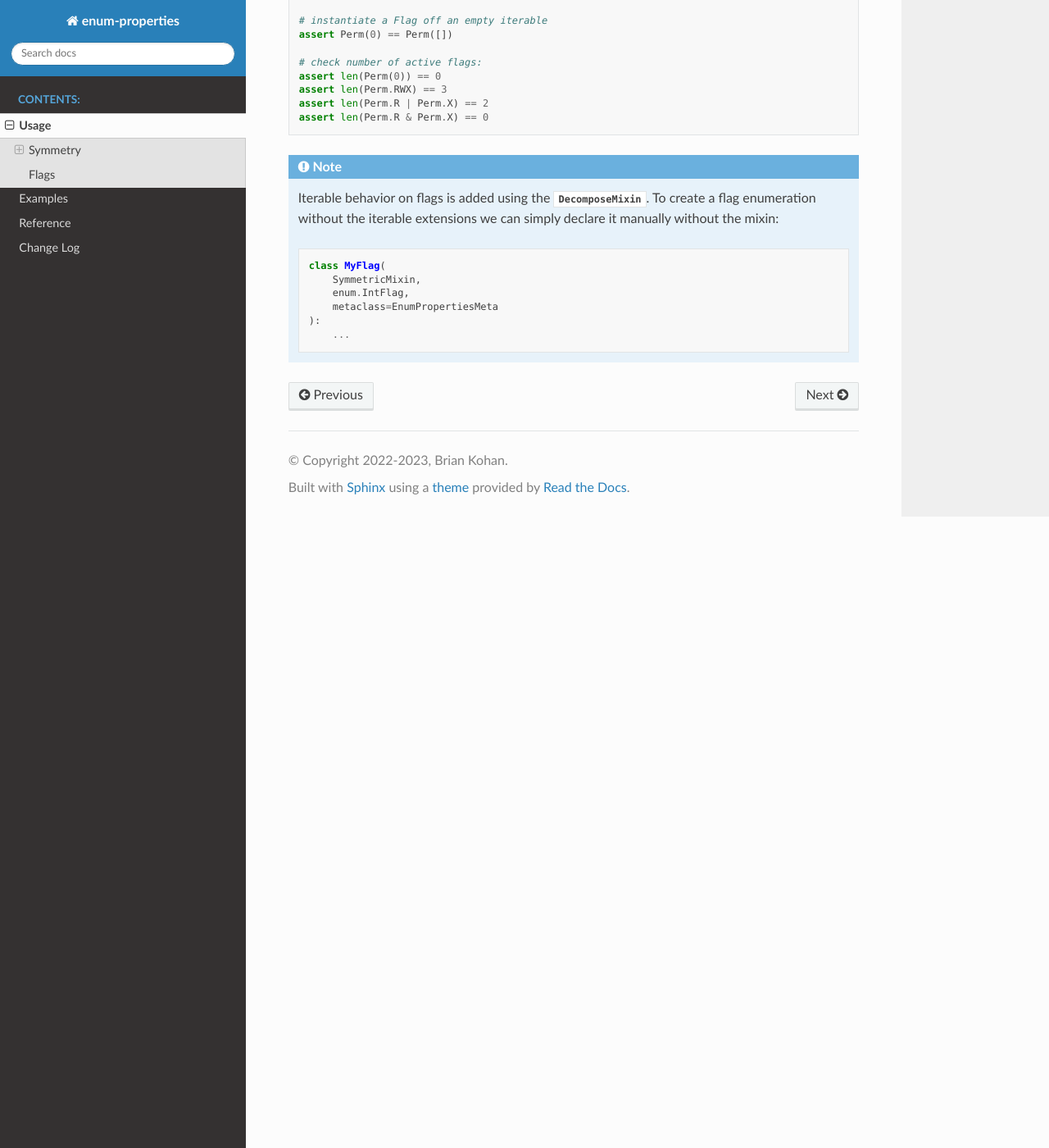
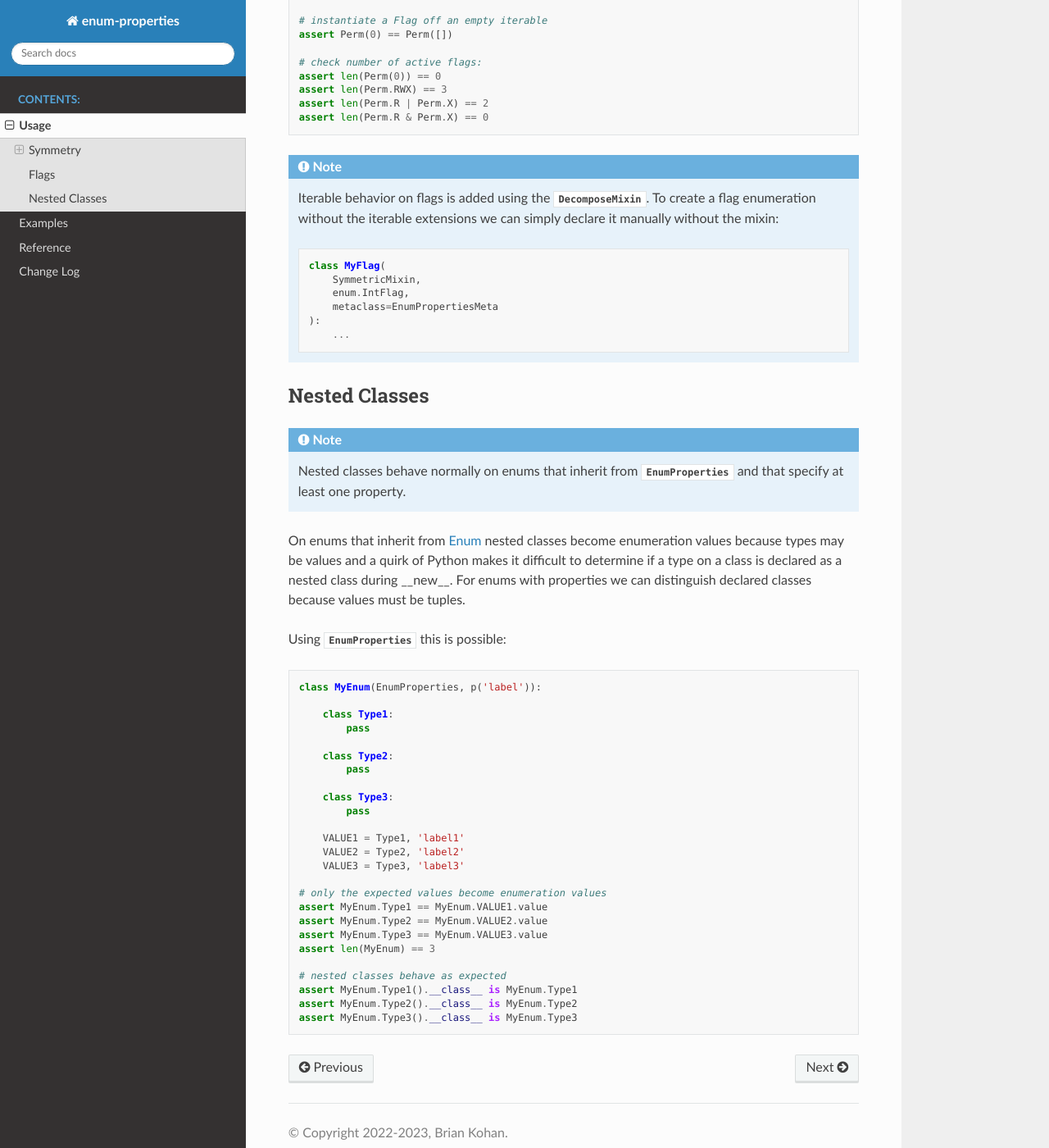
Before and after one commit to bckohan/enum-properties, a Sphinx documentation site: the page built from doc/source/usage.rst, in a window 1280 px wide and 1400 px high, scrolled down 4110 px. Shown: the whole window at 82% size. Built offline with Sphinx 7.4.7 and the Read the Docs theme 2.0.0, drawn with Linux system fonts in a browser that asks for light colours.

Commit message:
fixes #29

```diff
--- a/doc/requirements.txt
+++ b/doc/requirements.txt
@@ -6,4 +6,4 @@ sphinxcontrib-htmlhelp==2.0.1; python_version >= "3.5"
 sphinxcontrib-jsmath==1.0.1; python_version >= "3.5"
 sphinxcontrib-qthelp==1.0.3; python_version >= "3.5"
 sphinxcontrib-serializinghtml==1.1.5; python_version >= "3.5"
-enum-properties==1.3.1
+enum-properties==1.3.2
--- a/doc/source/changelog.rst
+++ b/doc/source/changelog.rst
@@ -1,6 +1,12 @@
 ==========
 Change Log
 ==========
+
+v1.3.2
+======
+
+* Fixed `Nested classes are incompatible with EnumProperties. <https://github.com/bckohan/enum-properties/issues/29>`_
+
 
 v1.3.1
 ======
--- a/doc/source/usage.rst
+++ b/doc/source/usage.rst
@@ -254,3 +254,49 @@ values or symmetric values.
             metaclass=EnumPropertiesMeta
         ):
             ...
+
+
+Nested Classes
+--------------
+
+.. note::
+
+    Nested classes behave normally on enums that inherit from
+    :py:class:`~enum_properties.EnumProperties` and that specify at least one
+    property.
+
+On enums that inherit from Enum_ nested classes become enumeration values
+because types may be values and a quirk of Python makes it difficult to
+determine if a type on a class is declared as a nested class during __new__.
+For enums with properties we can distinguish declared classes because values
+must be tuples.
+
+Using :py:class:`~enum_properties.EnumProperties` this is possible:
+
+.. code-block:: python
+
+        class MyEnum(EnumProperties, p('label')):
+
+            class Type1:
+                pass
+
+            class Type2:
+                pass
+
+            class Type3:
+                pass
+
+            VALUE1 = Type1, 'label1'
+            VALUE2 = Type2, 'label2'
+            VALUE3 = Type3, 'label3'
+
+        # only the expected values become enumeration values
+        assert MyEnum.Type1 == MyEnum.VALUE1.value
+        assert MyEnum.Type2 == MyEnum.VALUE2.value
+        assert MyEnum.Type3 == MyEnum.VALUE3.value
+        assert len(MyEnum) == 3
+
+        # nested classes behave as expected
+        assert MyEnum.Type1().__class__ is MyEnum.Type1
+        assert MyEnum.Type2().__class__ is MyEnum.Type2
+        assert MyEnum.Type3().__class__ is MyEnum.Type3
```
Also changed, not shown: enum_properties/__init__.py (+17 -3 lines), 2 other files.
